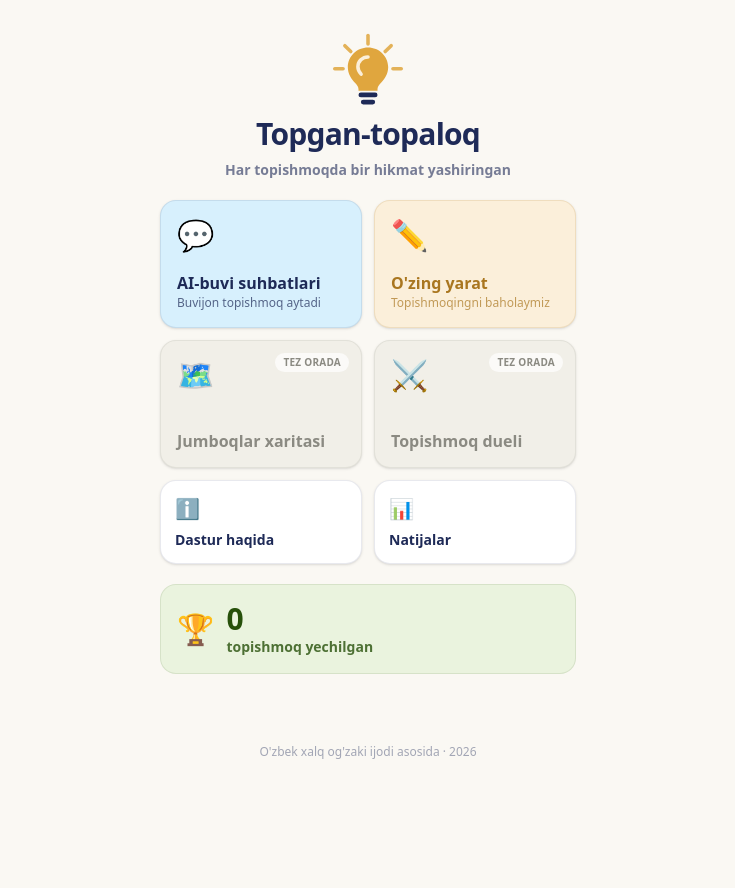
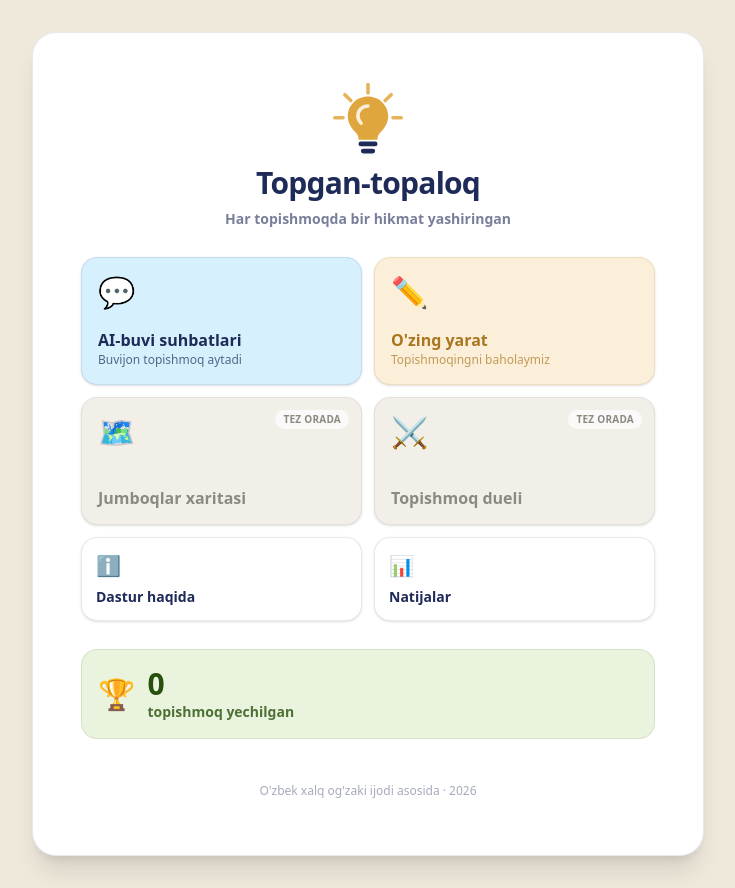
Before and after one commit to amuminov337-pro/topgan-topaloq, a Next.js app: page / in a window 1280 px wide. Shown: the whole page, without its empty margins (272-1007 px from the left). Before the commit the page ends 800 px from the top, so only its background shows below. Built offline with nearby package versions, Linux system fonts and the light colour scheme.

Commit message:
Planshet va kompyuterda markazlashgan qurilma ko'rinishini qo'shish

```diff
--- a/app/globals.css
+++ b/app/globals.css
@@ -56,6 +56,25 @@ body {
   -webkit-font-smoothing: antialiased;
 }
 
+/* Planshet va kompyuterda ilova endi ekran markazida turgan "qurilma"
+   ko'rinishidagi oq kartaga o'raladi (main'dagi sm:/lg: klasslariga qarang) —
+   atrofidagi bo'shliq ataylab biroz to'qroq fonda ko'rsatilib, ilova
+   ekranni behuda bo'sh qoldirmaydi. Telefonda (640px dan kichik) hech narsa
+   o'zgarmaydi — asl mobil-birinchi maket saqlanadi. (Dizayn istisnosi,
+   yuqoridagi izohga qarang.) */
+@media (min-width: 640px) {
+  html,
+  body {
+    background: #efe9dc;
+  }
+
+  body {
+    display: flex;
+    min-height: 100dvh;
+    align-items: flex-start;
+  }
+}
+
 /* Tugma va kartalarda matn tanlanishi o'yin his-tuyg'usini buzmasin */
 .karta-tap {
   -webkit-tap-highlight-color: transparent;
--- a/app/page.tsx
+++ b/app/page.tsx
@@ -12,7 +12,7 @@ import NatijaHolati from "@/components/NatijaHolati";
 
 export default function BoshSahifa() {
   return (
-    <main className="mx-auto flex min-h-dvh w-full max-w-md flex-col gap-5 px-4 pb-10 pt-8">
+    <main className="mx-auto flex min-h-dvh w-full max-w-md flex-col gap-5 px-4 pb-10 pt-8 sm:my-8 sm:min-h-0 sm:max-w-xl sm:gap-6 sm:rounded-3xl sm:border sm:border-brend/10 sm:bg-white sm:px-8 sm:pb-12 sm:pt-10 sm:shadow-xl lg:max-w-2xl lg:gap-7 lg:px-12 lg:pb-14 lg:pt-12">
       <header className="flex flex-col items-center gap-2 text-center">
         <Logotip olcham={76} />
         <h1 className="text-3xl font-extrabold tracking-tight text-brend">
--- a/components/Sahifa.tsx
+++ b/components/Sahifa.tsx
@@ -12,7 +12,7 @@ export default function Sahifa({
   children: ReactNode;
 }) {
   return (
-    <main className="mx-auto flex min-h-dvh w-full max-w-md flex-col gap-4 px-4 pb-10 pt-6">
+    <main className="mx-auto flex min-h-dvh w-full max-w-md flex-col gap-4 px-4 pb-10 pt-6 sm:my-8 sm:min-h-0 sm:max-w-xl sm:gap-5 sm:rounded-3xl sm:border sm:border-brend/10 sm:bg-white sm:px-8 sm:pb-12 sm:pt-8 sm:shadow-xl lg:max-w-2xl lg:px-12 lg:pb-14 lg:pt-10">
       <div className="flex items-center gap-3">
         <Link
           href="/"
```
